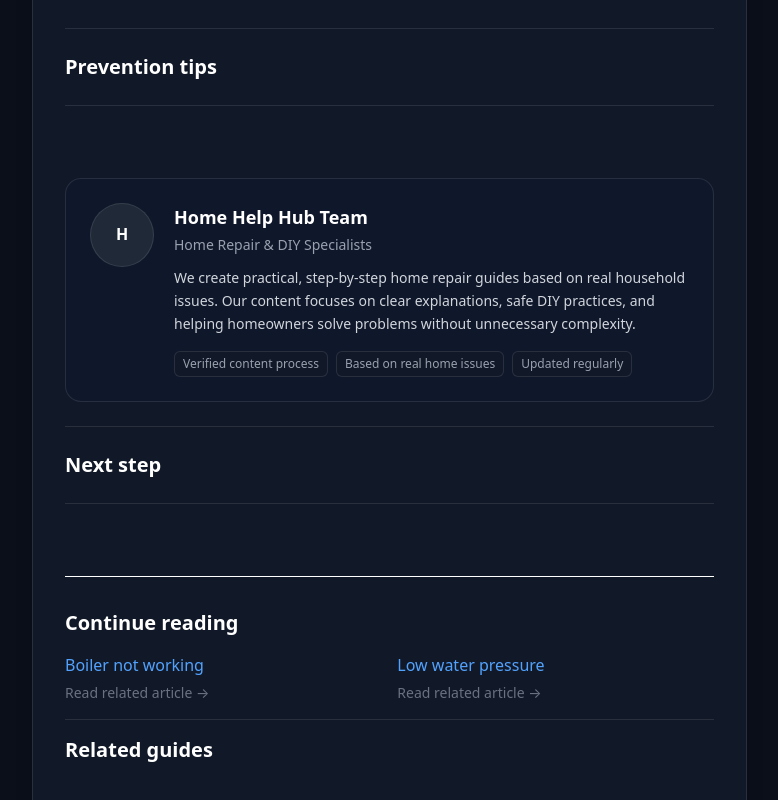
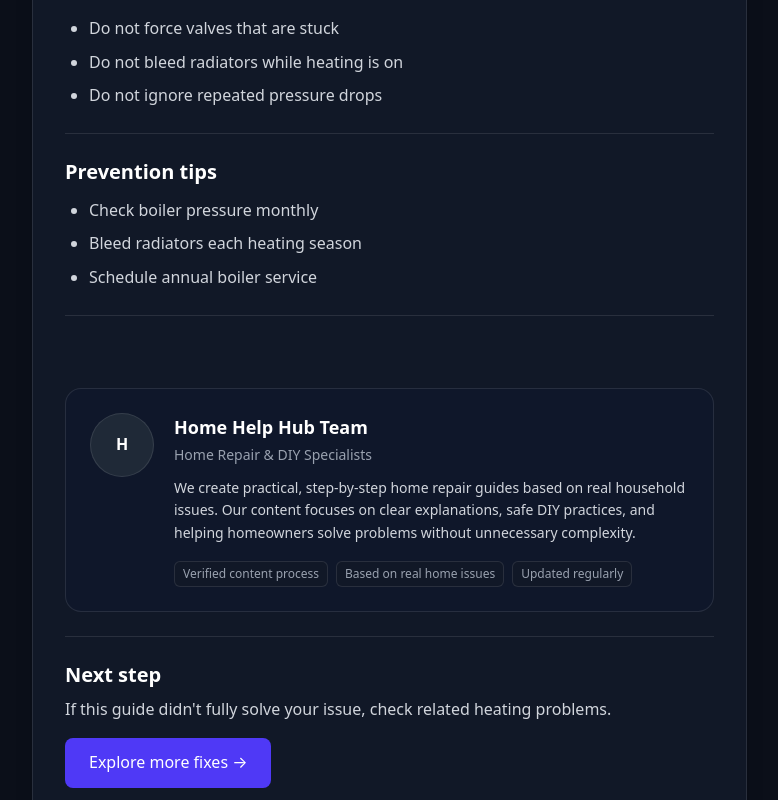
Before and after one commit to MikolajRz/home-help-hub, a Next.js app: page /home-problems/boiler-not-working in a window 1280 px wide. Shown: the part 9220-10020 px from the top of the page, without its empty margins (64-842 px from the left). Built offline with nearby package versions, Linux system fonts and the light colour scheme; no server answers.

Commit message:
Small change

```diff
--- a/app/home-problems/[slug]/page.tsx
+++ b/app/home-problems/[slug]/page.tsx
@@ -199,30 +199,48 @@ export default async function ArticlePage({
             </div>
 
             {/* WHAT NOT TO DO */}
-            <section className="mt-6 border-t border-white/10 pt-6">  {/* było pt-4 */}
+            <section className="mt-6 border-t border-white/10 pt-6">
               <h2 className="text-xl font-semibold">What NOT to do</h2>
-              {/* reszta bez zmian */}
+              <ul className="mt-3 list-disc ml-6 text-gray-300 space-y-2">
+                <li>Do not force valves that are stuck</li>
+                <li>Do not bleed radiators while heating is on</li>
+                <li>Do not ignore repeated pressure drops</li>
+              </ul>
             </section>
 
             {/* PREVENTION */}
-            <section className="mt-6 border-t border-white/10 pt-6">  {/* było mt-8 pt-6 */}
+            <section className="mt-6 border-t border-white/10 pt-6">
               <h2 className="text-xl font-semibold">Prevention tips</h2>
-              {/* reszta bez zmian */}
+              <ul className="mt-3 list-disc ml-6 text-gray-300 space-y-2">
+                <li>Check boiler pressure monthly</li>
+                <li>Bleed radiators each heating season</li>
+                <li>Schedule annual boiler service</li>
+              </ul>
             </section>
 
             {/* AUTHOR BOX */}
-            <div className="mt-6 border-t border-white/10 pt-6">  {/* było mt-10 */}
+            <div className="mt-6 border-t border-white/10 pt-6">
               <AuthorBox />
             </div>
 
             {/* NEXT STEP */}
-            <section className="mt-6 border-t border-white/10 pt-6">  {/* było mt-10 */}
+            <section className="mt-6 border-t border-white/10 pt-6">
               <h2 className="text-xl font-semibold">Next step</h2>
-              {/* reszta bez zmian */}
+              <p className="text-gray-300 mt-2">
+                If this guide didn't fully solve your issue, check related
+                heating problems.
+              </p>
+
+              <Link
+                href="/categories/home-problems"
+                className="inline-block mt-4 bg-indigo-600 hover:bg-indigo-500 px-6 py-3 rounded-lg"
+              >
+                Explore more fixes →
+              </Link>
             </section>
 
             {/* INTERNAL LINKS */}
-            <div className="mt-6 border-t border-white/10 pt-6">  {/* było mt-10 */}
+            <div className="mt-6 border-t border-white/10 pt-6">
               <InternalLinks
                 links={[
                   {
@@ -239,10 +257,10 @@ export default async function ArticlePage({
 
             {/* RELATED */}
             {related.length > 0 && (
-              <section className="mt-4 border-t border-white/10 pt-4">  {/* zmiana: mt-0 → mt-4, pt-1 → pt-4 */}
+              <section className="mt-6 border-t border-white/10 pt-6">
                 <h2 className="text-xl font-semibold">Related guides</h2>
 
-                <div className="flex flex-col mt-2">  {/* zmiana: mt-0 → mt-2 */}
+                <div className="flex flex-col mt-2">
                   {related.map((r) => (
                     <div key={r.slug} className="mb-0 last:mb-0">
                       <RelatedLinks
```
